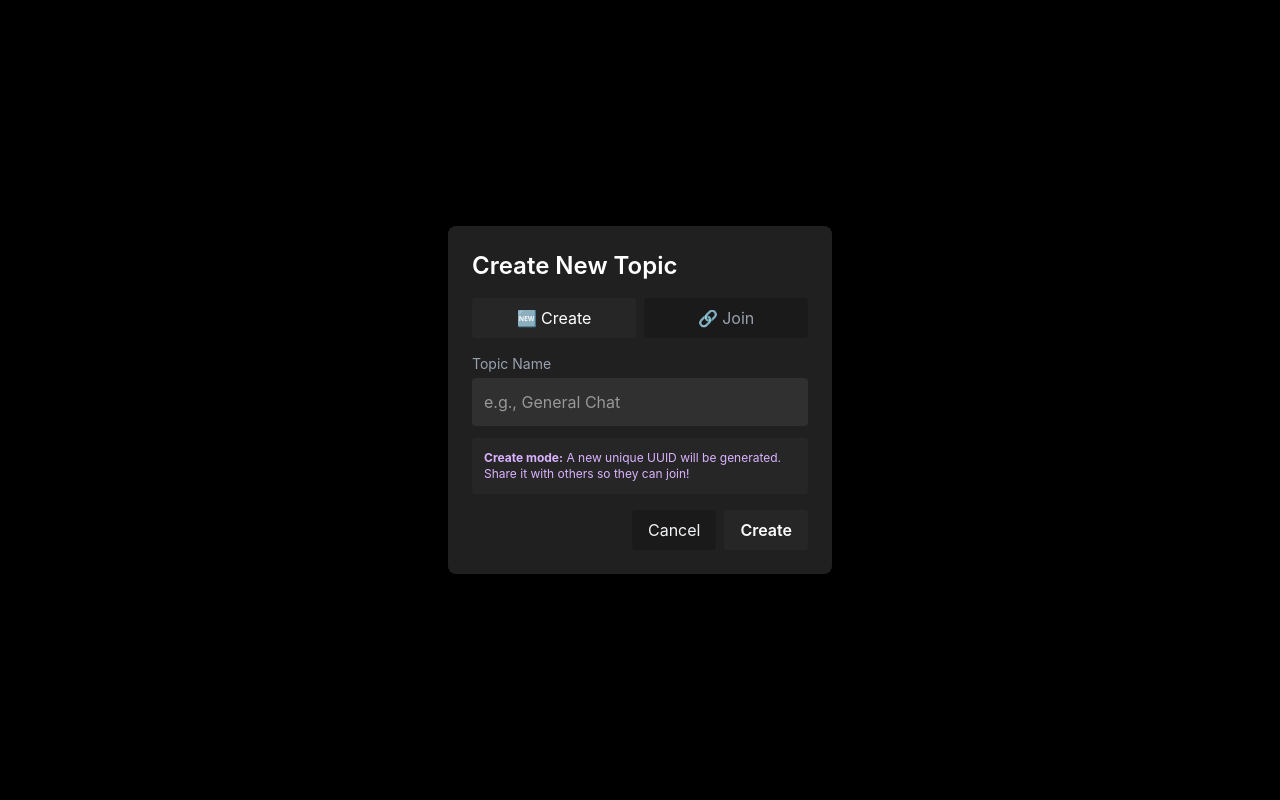
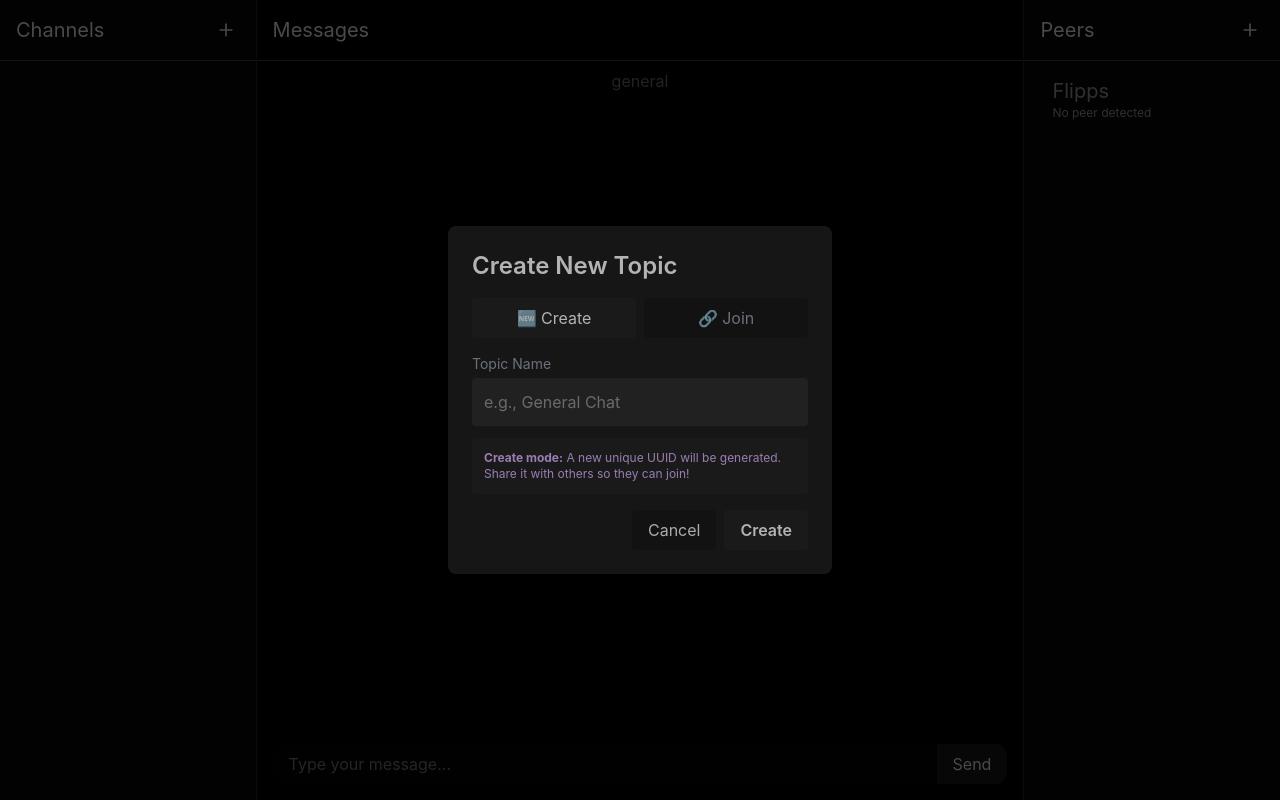
Before and after one commit to flipps12/chat-p2p, a React (Vite) app: page / in a window 1280 px wide. Both pictures are taken after a click on the button 225 px from the left and 30 px from the top of the page. Built offline with nearby package versions, Linux system fonts and the light colour scheme; the HTML template or start-up script is replaced by a standard one.

Commit message:
Best Modal

```diff
--- a/src/App.tsx
+++ b/src/App.tsx
@@ -1,7 +1,7 @@
-import { useState, useRef, useEffect } from 'react'
+import { useState, useRef, useEffect, use } from 'react'
 import { useP2P } from './useP2P'
 import UserList from './components/UserList'
-import ModalConnectPeer from './components/ModalConnectPeer'
+// import ModalConnectPeer from './components/ModalConnectPeer'
 import type { Channel } from './types'
 import ChannelsList from './components/ChannelsList'
 import ModalAddTopic from './components/ModalAddTopic'
@@ -22,10 +22,11 @@ function App() {
 
   const [input, setInput] = useState('')
   const [channel, setChannel] = useState('general')
-  const [showConnectModal, setShowConnectModal] = useState(false)
+  // const [showConnectModal, setShowConnectModal] = useState(false)
   const [showAddTopic, setShowAddTopic] = useState(false)
   const [channels, setChannels] = useState<Channel[]>([])
   const [showAddPeer, setShowAddPeer] = useState(false)
+  const [filteredMessages, setFilteredMessages] = useState(messages)
   // encrypt
   // add topic/channel
 
@@ -82,6 +83,13 @@ function App() {
     })
   }
 
+  useEffect(() => {
+    const filteredMessages = messages.filter(
+      (message) => message.topic === channel
+    )
+    setFilteredMessages(filteredMessages)
+  }, [messages, channel])
+
   return (
     <div className="min-h-screen bg-[#030303] text-gray-100">
       < ModalAddPeer
@@ -96,46 +104,58 @@ function App() {
         setShowAddTopic={setShowAddTopic}
         showAddTopic={showAddTopic}
       />
-      < ModalConnectPeer
-        connectToPeer={connectToPeer}
-        setShowConnectModal={setShowConnectModal}
-        showConnectModal={showConnectModal}
-      />
       <div className="container mx-auto h-screen flex flex-row">
-        <div className='flex flex-col flex-1 border-r border-neutral-800 bg-[#070709] min-w-0 overflow-hidden'>
+        <div className='flex flex-col flex-1 border-r border-neutral-800 bg-[#070709] min-w-0 overflow-x-hidden custom-scroll'>
           <div className='w-full p-4 border-b border-neutral-700 flex flex-row'><h3 className='text-xl flex-1'>Channels</h3><button onClick={ () => { setShowAddTopic(true) }} className='rounded-3xl p-1 hover:bg-neutral-900'><svg xmlns="http://www.w3.org/2000/svg" width="20" height="20" viewBox="0 0 24 24" fill="none" stroke="#eee" stroke-width="2" stroke-linecap="round" stroke-linejoin="round"><path d="M5 12h14"></path><path d="M12 5v14"></path></svg></button></div>
           <div className='w-full p-2'>
             <ChannelsList channels={channels} setChannel={setChannel} channel={channel} />
           </div>
         </div>
-        <div className='flex flex-col flex-3 border-r border-neutral-800'>
+        <div className='flex flex-col flex-3 border-r border-neutral-800 min-w-0 overflow-x-hidden custom-scroll'>
           <div className='w-full p-4 border-b border-neutral-700'><h3 className='text-xl '>Messages</h3></div>
           <div className='flex-1 overflow-y-auto px-2 pt-2'>
             <div className='text-gray-500 text-center'>{channel}</div>
-            {messages
-              .filter((message) => message.topic === channel)
-              .map((message, index) => (
-              <div key={index} className='p-2 hover:bg-neutral-900 rounded-2xl'>
-                <div className='flex flex-row gap-3 items-center'>{ message.from }<div className='text-[10px] text-neutral-400'>{formatTime(message.timestamp)}</div></div>
-                <div className='text-lg'>{message.content}</div>
-              </div>
-            ))}
+            {filteredMessages.map((message, index) => {
+              const previousMessage = filteredMessages[index - 1]
+              const sameOwner = previousMessage?.from === message.from
+
+              return (
+                <div key={message.uuid} className="p-2 hover:bg-neutral-900 rounded-2xl">
+                  {!sameOwner && (
+                    <div className="flex flex-col text-sm">
+                      <div className='flex flex-row items-center'>
+                        <div className='text-gray-300 overflow-x-hidden mr-2 text-lg'>{message.from}</div>
+                        <div className='text-gray-500 flex-1 text-right text-nowrap'>{formatTime(message.timestamp)}</div>
+                      </div>
+                      <div className="text-sm flex-1 text-gray-400">{message.content}</div>
+                    </div>
+                  )}
+
+                  {sameOwner && (
+                    <div className="flex flex-row text-sm">
+                      <div className="text-sm flex-1 text-gray-400">{message.content}</div>
+                      <div className='text-gray-500'>{formatTime(message.timestamp)}</div>
+                    </div>
+                  )}
+                </div>
+              )
+            })}
             <div ref={messagesEndRef} />
           </div>
-          <div className='w-full p-4 border-t border-neutral-700'>
+          <div className='w-full p-4'>
             <form onSubmit={handleSendMessage} className='flex flex-row'>
               <input
                 type="text"
                 value={input}
                 onChange={(e) => setInput(e.target.value)}
                 placeholder="Type your message..."
-                className='flex-1 p-2 rounded-l-xl bg-[#050505] focus:outline-none'
+                className='flex-1 px-4 py-2 rounded-l-xl bg-[#050505] focus:outline-none'
               />
               <button type="submit" className='bg-[#1a1a1a] hover:bg-[#333] text-gray-100 px-4 rounded-r-xl'>Send</button>
             </form>
           </div>
         </div>
-        <div className='flex flex-col flex-1 bg-[#070709] min-w-0 overflow-hidden'>
+        <div className='flex flex-col flex-1 bg-[#070709] min-w-0 overflow-x-hidden custom-scroll'>
           <div className='w-full flex flex-row p-4 border-b border-neutral-700'><h3 className='text-xl flex-1'>Peers</h3><button onClick={ () => { setShowAddPeer(true) }} className='rounded-3xl p-1 hover:bg-neutral-900'><svg xmlns="http://www.w3.org/2000/svg" width="20" height="20" viewBox="0 0 24 24" fill="none" stroke="#eee" stroke-width="2" stroke-linecap="round" stroke-linejoin="round"><path d="M5 12h14"></path><path d="M12 5v14"></path></svg></button></div>
           <div className='w-full p-2'>
             <UserList myInfo={myInfo} peers={peers} />
--- a/src/components/ModalAddPeer.tsx
+++ b/src/components/ModalAddPeer.tsx
@@ -13,19 +13,19 @@ function ModalAddPeer(props: ModalAddPeerProps) {
         <div
         className={
         props.showAddPeer
-          ? "fixed inset-0 transition-opacity bg-black bg-opacity-50 flex items-center justify-center z-50"
+          ? "fixed inset-0 transition-opacity bg-black opacity-70 flex items-center justify-center z-50"
           : "hidden"
       }
         >
         <div className="flex flex-col bg-[#070709] p-6 rounded-lg w-80 gap-4">
             <h2>Add Peer</h2>
-            <input className="outline-0" type="text" placeholder="Peer ID" value={peerId} onChange={(e) => setPeerId(e.target.value)} />
+            <input className="outline-0 p-2 border-b" type="text" placeholder="/ip6/::/tcp/40125/p2p/12D3..." value={peerId} onChange={(e) => setPeerId(e.target.value)} />
             <div className="flex flex-row gap-3">
-                <button className="p-2 bg-neutral-800 hover:bg-neutral-600 rounded-2xl" onClick={() => {
+                <button className="p-3 px-4 bg-neutral-800 hover:bg-neutral-600 rounded-2xl" onClick={() => {
                     props.add_peer(peerId);
                     props.setShowAddPeer(false);
                 }}>Add</button>
-                <button className="p-2 bg-neutral-800 hover:bg-neutral-600 rounded-2xl" onClick={() => props.setShowAddPeer(false)}>Cancel</button>
+                <button className="p-3 px-4 bg-neutral-800 hover:bg-neutral-600 rounded-xl" onClick={() => props.setShowAddPeer(false)}>Cancel</button>
             </div>
         </div>
         </div>
--- a/src/components/ModalAddTopic.tsx
+++ b/src/components/ModalAddTopic.tsx
@@ -75,7 +75,7 @@ function ModalAddTopic(functions: ModalAddTopicProps) {
     <div
       className={
         functions.showAddTopic
-          ? "fixed inset-0 transition-opacity bg-black bg-opacity-50 flex items-center justify-center z-50"
+          ? "fixed inset-0 transition-opacity bg-black opacity-70 flex items-center justify-center z-50"
           : "hidden"
       }
       onClick={handleCancel} // Cerrar al hacer click fuera
--- a/src/components/ModalConnectPeer.tsx
+++ /dev/null
@@ -1,48 +0,0 @@
-import { useState } from "react";
-
-interface ModalConnectPeerProps {
-    connectToPeer: (address: string) => Promise<void>;
-    setShowConnectModal: (show: boolean) => void;
-    showConnectModal: boolean;
-}
-
-function ModalConnectPeer(functions: ModalConnectPeerProps) {
-  const [manualAddress, setManualAddress] = useState('')
-//   const [showManualConnect, setShowManualConnect] = useState(false)
-
-  const handleConnectManually = async (connectToPeer: (address: string) => Promise<void>) => {
-    if (!manualAddress.trim()) {
-      alert('Please enter an address')
-      return
-    }
-
-    try {
-      await connectToPeer(manualAddress)
-    //   setShowManualConnect(false)
-      setManualAddress('')
-    } catch (error) {
-      alert(`Error: ${error}`)
-    }
-}
-
-  return (
-    <div className={functions.showConnectModal ? 'fixed inset-0 transition-opacity bg-black bg-opacity-50 flex items-center justify-center z-50' : 'hidden'}>
-        <div className='bg-[#202020] p-6 rounded-lg w-96'>
-            <h2 className='text-2xl mb-4'>Connect to Peer</h2>
-            <input
-                type="text"
-                placeholder="Multiaddress or Peer ID"
-                className='w-full p-2 mb-4 rounded bg-[#303030] focus:outline-none'
-                value={manualAddress}
-                onChange={(e) => setManualAddress(e.target.value)}
-            />
-            <div className='flex justify-end gap-2'>
-                <button onClick={ () => {handleConnectManually(functions.connectToPeer)} } className='px-4 py-2 rounded bg-[#1a1a1a] hover:bg-[#333] text-gray-100'>Connect</button>
-                <button onClick={ ()=> {functions.setShowConnectModal(false)} } className='px-4 py-2 rounded bg-[#1a1a1a] hover:bg-[#333] text-gray-100'>Cancel</button>
-            </div>
-        </div>
-    </div>
-  )
-}
-
-export default ModalConnectPeer
--- a/src/index.css
+++ b/src/index.css
@@ -1 +1,25 @@
 @import "tailwindcss";
+
+/* Scrollbar general */
+.custom-scroll::-webkit-scrollbar {
+  width: 8px;
+}
+
+.custom-scroll::-webkit-scrollbar-track {
+  background: #070709;
+}
+
+.custom-scroll::-webkit-scrollbar-thumb {
+  background-color: #2a2a2a;
+  border-radius: 9999px;
+  border: 2px solid #070709;
+}
+
+.custom-scroll::-webkit-scrollbar-thumb:hover {
+  background-color: #444;
+}
+
+.custom-scroll {
+  scrollbar-width: thin;
+  scrollbar-color: #2a2a2a #070709;
+}
```
